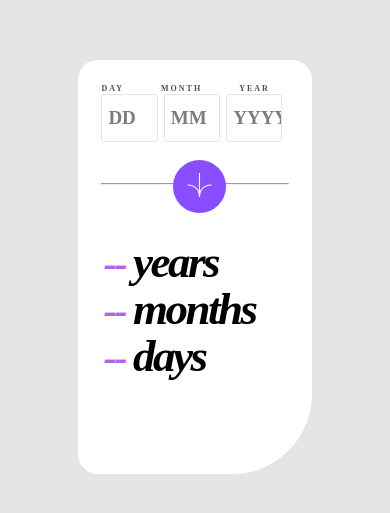
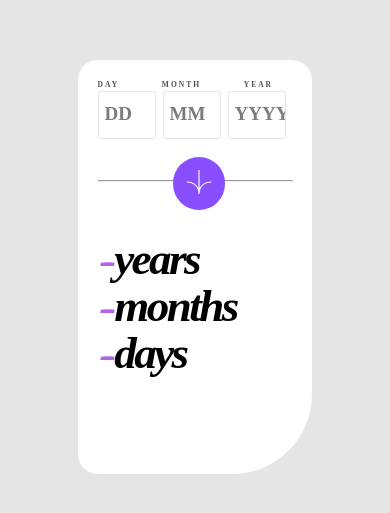
Before and after one commit to rohtec/AgeCalculator, a plain HTML site: page index.html in a window 390 px wide. Shown: the part 155-668 px from the top of the page. Drawn offline with Linux system fonts and the light colour scheme.

Commit message:
Update index.css
Initial commit

```diff
--- a/index.css
+++ b/index.css
@@ -29,7 +29,7 @@ main{
 	background-color: white;
 	width: 60%;
 	height: 49%;
-	padding: 6%;
+	padding: 5%;
     border-top-left-radius: 20px;
     border-top-right-radius: 20px;
     border-bottom-right-radius:80px;
@@ -105,7 +105,7 @@ input{
      height: 14px;
      align-items: center;
             width: 5.1rem;
-            font-size: 7px;
+            font-size: 6px;
             font-family: poppins;
             font-weight: bolder;
             font-weight: 500;
@@ -115,7 +115,7 @@ input{
           }
 
     #day1, #mon1, #year1 {
-    font-size: 8.0px;
+    font-size: 7.5px;
     color: rgba(36, 36, 36, 0.8);
     font-family: poppins;
     font-weight: bolder;
@@ -148,6 +148,7 @@ input{
     	font-style: italic;
         float: right;
         padding-top: 4px;
+	letter-spacing:-10px
     }
 
     button {
```
